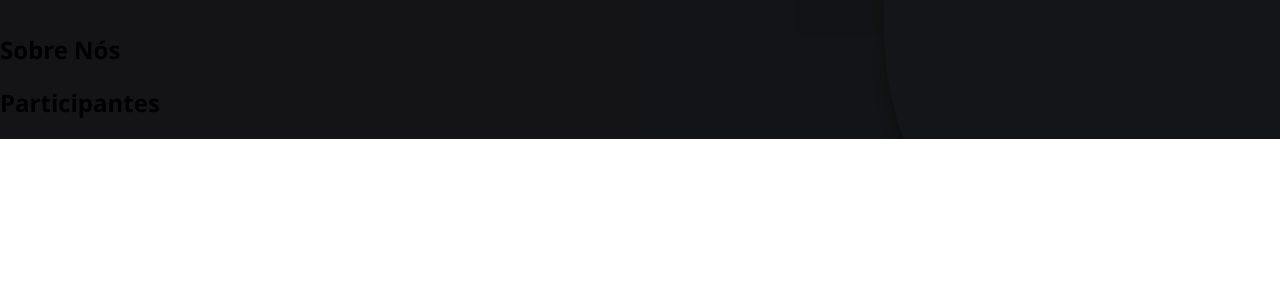
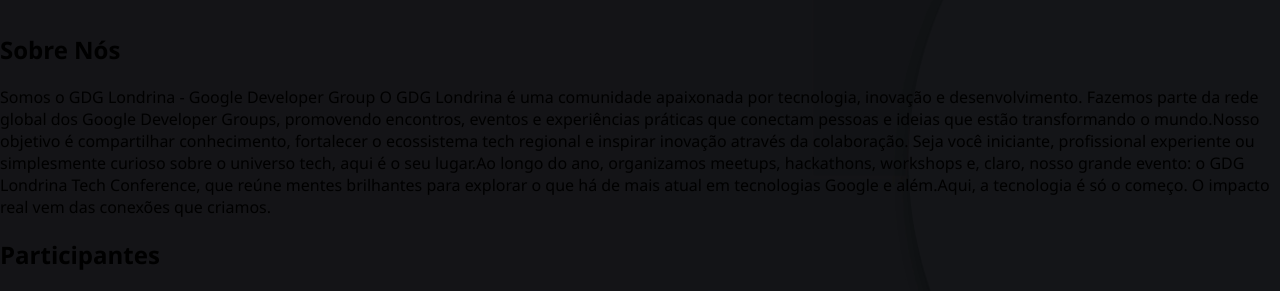
Before and after one commit to LucasAokiP/Projeto_Divulgacao_Evento_HTML_CSS_JS, a plain HTML site: page index.html in a window 1280 px wide. Shown: the part 1334-1625 px from the top of the page. Before the commit the page ends 1473 px from the top, so only its background shows below. Drawn offline with Linux system fonts and the light colour scheme.

Commit message:
adição de texto na aba 'sobre nos'

```diff
--- a/index.html
+++ b/index.html
@@ -13,9 +13,9 @@
             <h1>Evento Tech</h1>
             <nav>
                 <a href="#intro">Introdução</a>
-                <a href="#local-data">Local e Data</a>
                 <a href="#sobre-nos">Sobre Nos</a>
                 <a href="#participantes">Participantes</a>
+                <a href="#local-data">Local e Data</a>
             </nav>
         </div>
     </header>
@@ -38,7 +38,7 @@
         </section>
         <section class="sobre-nos" id="sobre-nos">
             <h1>Sobre Nós</h1>
-            <p></p>
+            <p>Somos o GDG Londrina - Google Developer Group O GDG Londrina é uma comunidade apaixonada por tecnologia, inovação e desenvolvimento. Fazemos parte da rede global dos Google Developer Groups, promovendo encontros, eventos e experiências práticas que conectam pessoas e ideias que estão transformando o mundo.Nosso objetivo é compartilhar conhecimento, fortalecer o ecossistema tech regional e inspirar inovação através da colaboração. Seja você iniciante, profissional experiente ou simplesmente curioso sobre o universo tech, aqui é o seu lugar.Ao longo do ano, organizamos meetups, hackathons, workshops e, claro, nosso grande evento: o GDG Londrina Tech Conference, que reúne mentes brilhantes para explorar o que há de mais atual em tecnologias Google e além.Aqui, a tecnologia é só o começo. O impacto real vem das conexões que criamos.</p>
         </section>
         <section class="participantes" id="participantes">
             <h1>Participantes</h1>
```
